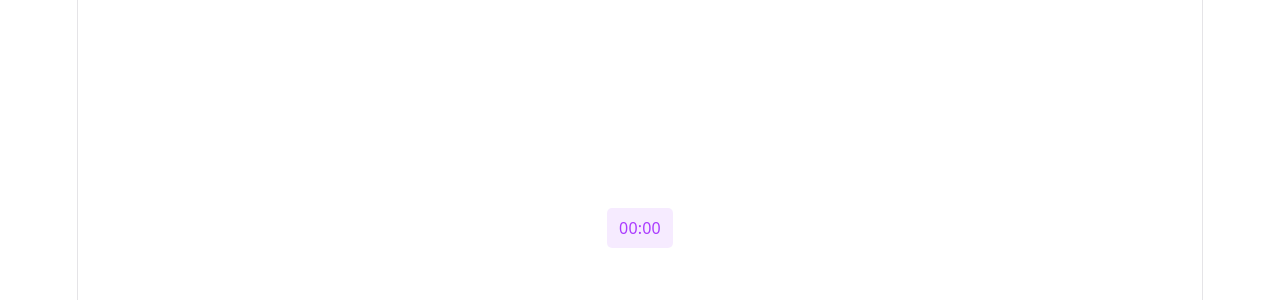
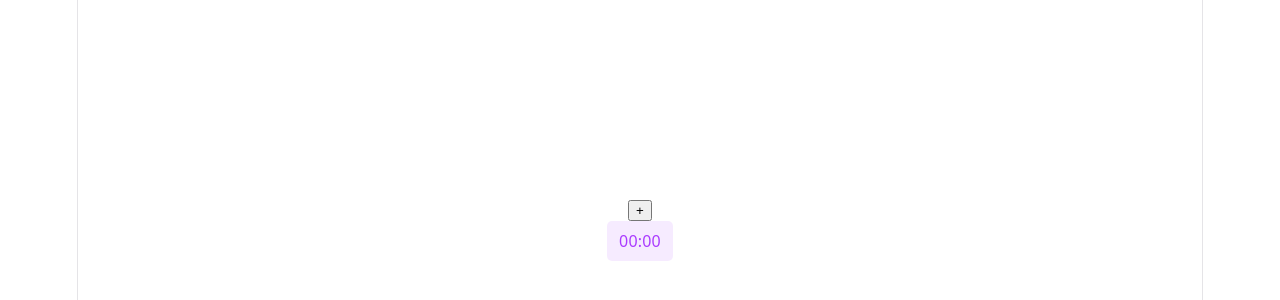
Before and after one commit to koni888/pomodoro_timer, a React (Vite) app: page / in a window 1280 px wide. Shown: the part 160-460 px from the top of the page. Built offline with nearby package versions, Linux system fonts and the light colour scheme.

Commit message:
increment追加

```diff
--- a/src/components/Timer.css
+++ b/src/components/Timer.css
@@ -1,4 +1,4 @@
-#timer {
+.timer {
   font-size: 16px;
   padding: 5px 10px;
   border-radius: 5px;
--- a/src/components/Timer.tsx
+++ b/src/components/Timer.tsx
@@ -1,9 +1,15 @@
 import "./Timer.css";
+import React, { useState } from "react";
 
 export default function Timer() {
+  const [count, setCount] = useState(0);
+  const formattedCount = count.toString().padStart(2, "0");
   return (
-    <div id="timer" className="timer">
-      00:00
+    <div>
+      <button className="increment" onClick={() => setCount(count + 1)}>
+        +
+      </button>
+      <div className="timer">00:{formattedCount}</div>
     </div>
   );
 }
```
